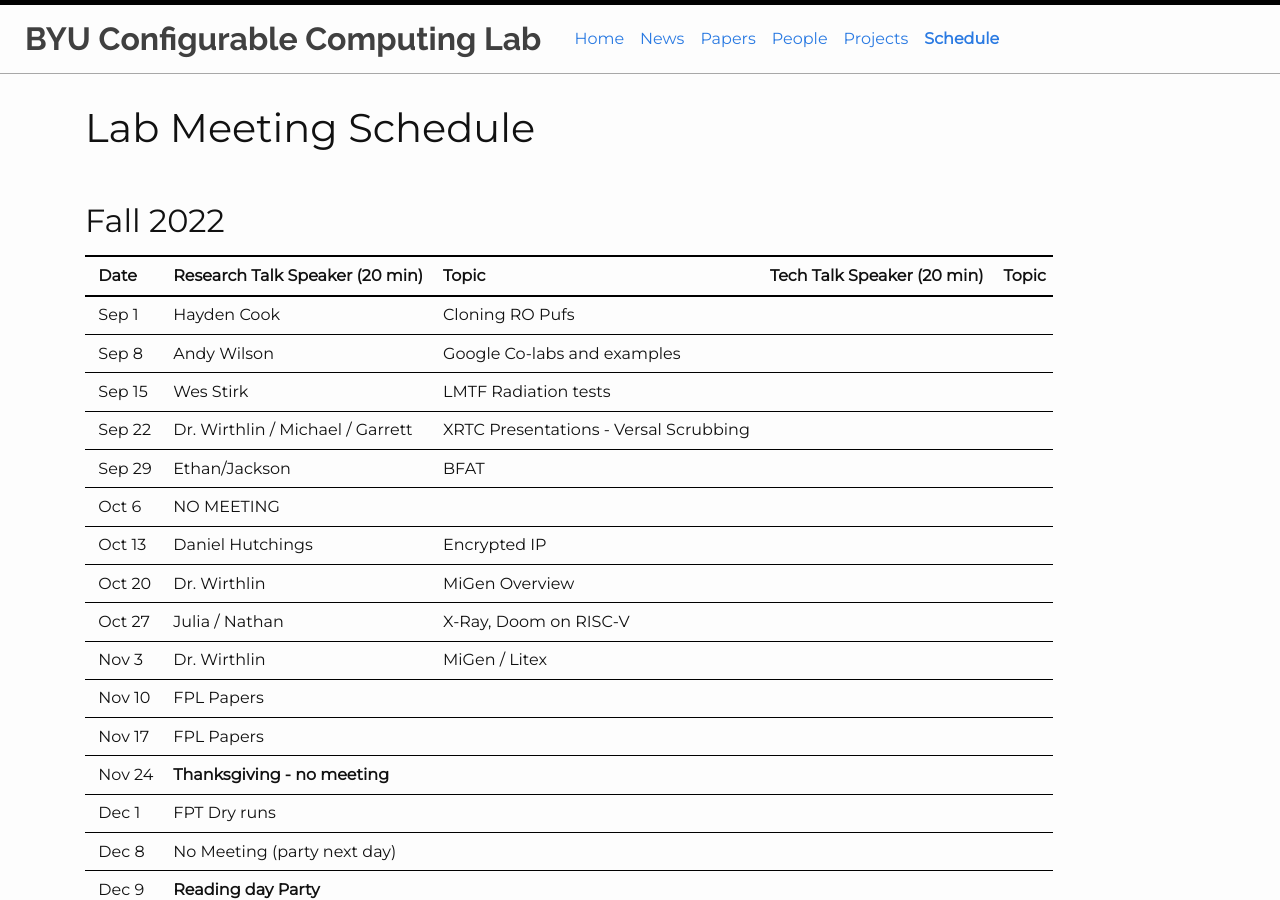
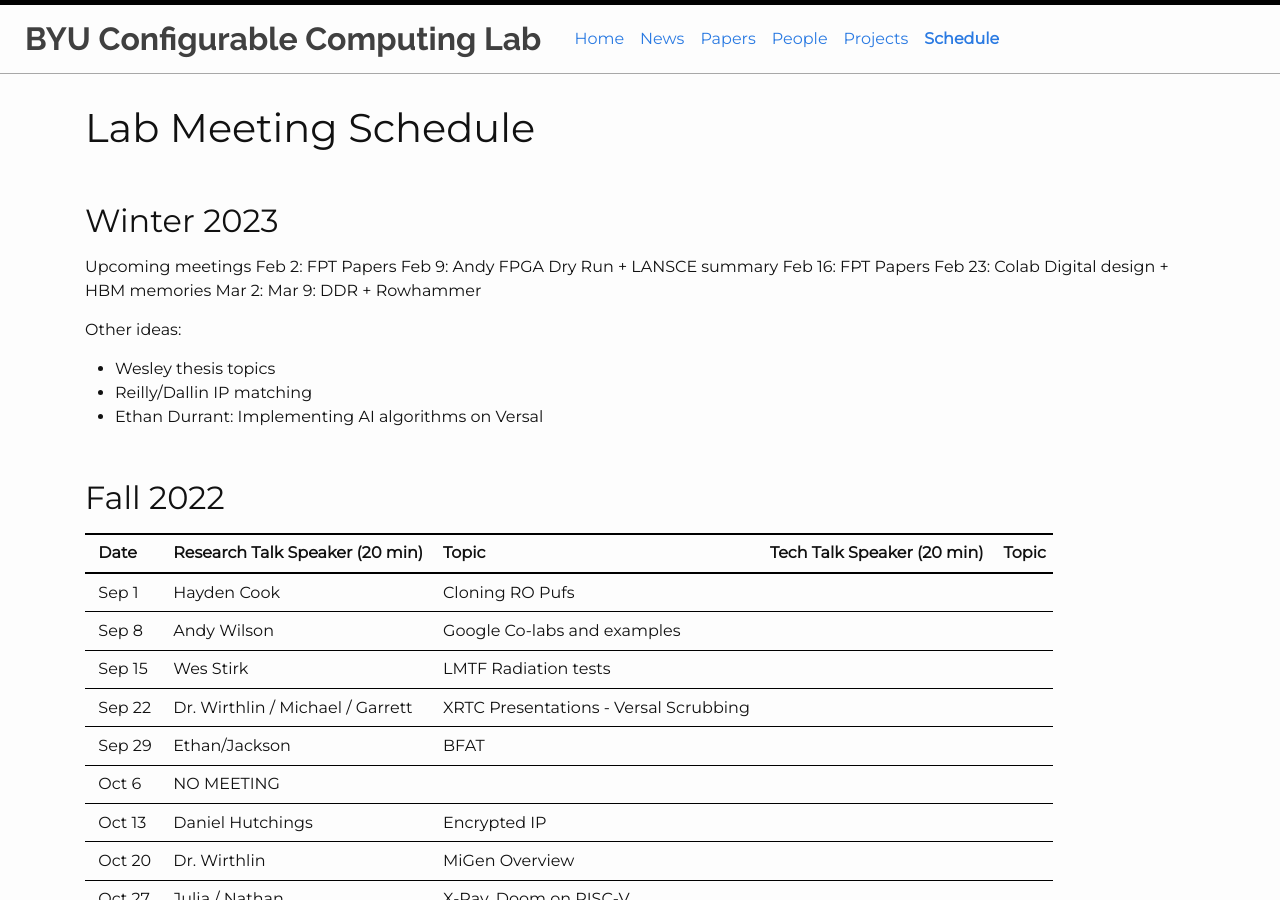
Before and after one commit to byuccl/byuccl.github.io, a Jekyll site: the page built from pages/schedule.md, in a window 1280 px wide and 900 px high. Built offline with Jekyll 4.4.1, drawn with Linux system fonts in a browser that asks for light colours; nearby versions of some CDN libraries.

Commit message:
2023 schedule
Signed-off-by: Jeff Goeders <jeff.goeders@gmail.com>

```diff
--- a/pages/schedule.md
+++ b/pages/schedule.md
@@ -4,6 +4,22 @@ title: Schedule
 ---
 
 # Lab Meeting Schedule
+
+## Winter 2023
+
+Upcoming meetings
+Feb 2: FPT Papers
+Feb 9: Andy FPGA Dry Run + LANSCE summary
+Feb 16: FPT Papers
+Feb 23: Colab Digital design + HBM memories
+Mar 2:
+Mar 9: DDR + Rowhammer
+
+Other ideas:
+* Wesley thesis topics
+* Reilly/Dallin IP matching
+* Ethan Durrant: Implementing AI algorithms on Versal
+
 
 ## Fall 2022
 
```
